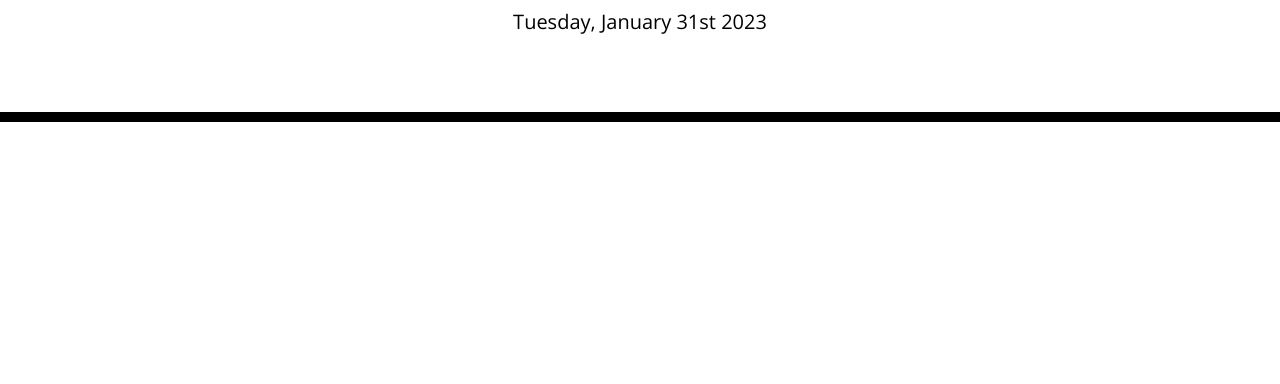
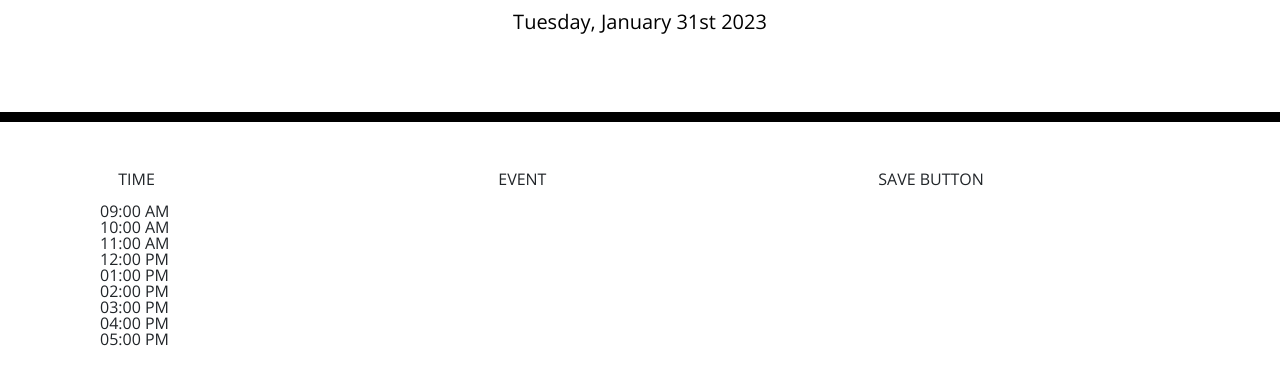
Before and after one commit to vcdsc/daily-planner-app, a plain HTML site: page index.html in a window 1280 px wide. Shown: the part 182-566 px from the top of the page. Drawn offline with nearby package versions, Linux system fonts and the light colour scheme.

Commit message:
add function to create timeblocks

```diff
--- a/assets/js/script.js
+++ b/assets/js/script.js
@@ -1,5 +1,6 @@
 // This element needs to be targeted so we can display the current day under the lead.
 var currentDay = $("#currentDay");
+var timeblocks = $("#businessHours");
 
 // This function takes advantage of moment() to target the element we assigned to the currentDay variable.
 // This will result in the current day being dynamically displayed when the page is opened.
@@ -9,3 +10,22 @@ function displayCurrentDay() {
 }
 
 displayCurrentDay();
+
+// This functions allow us to set a day start and a day end, which we can then use to append a div for each hour in our day scheduler.
+function createTimeblocks() {
+  var dayStarts = moment("9:00am", "h:mma");
+  var workHours = 8 + 1;
+
+  for (var i = 0; i < workHours; i++) {
+    var hourlyTimeblock = moment(dayStarts)
+      .add(1 * i, "hours")
+      .format("hh:mm A");
+
+    console.log("hourlyTimeblock", hourlyTimeblock);
+    timeblocks.append(
+      `<div class="col-sm" id="businessHours${i}">${hourlyTimeblock}</div>`
+    );
+  }
+}
+
+createTimeblocks();
--- a/index.html
+++ b/index.html
@@ -21,6 +21,21 @@
   </header>
   <div class="container">
     <!-- Timeblocks go here -->
+
+    <!-- Business Hours Start -->
+    <div class="row">
+      <div class="col-sm" id="businessHours">
+        TIME
+      </div>
+      <div class="col-sm" id="userInput">
+        EVENT
+      </div>
+      <div class="col-sm" id="saveEvent">
+        SAVE BUTTON
+      </div>
+    </div>
+    <!-- Business Hours End -->
+
   </div>
 
   <script src="https://cdnjs.cloudflare.com/ajax/libs/jquery/3.2.1/jquery.min.js"></script>
```
